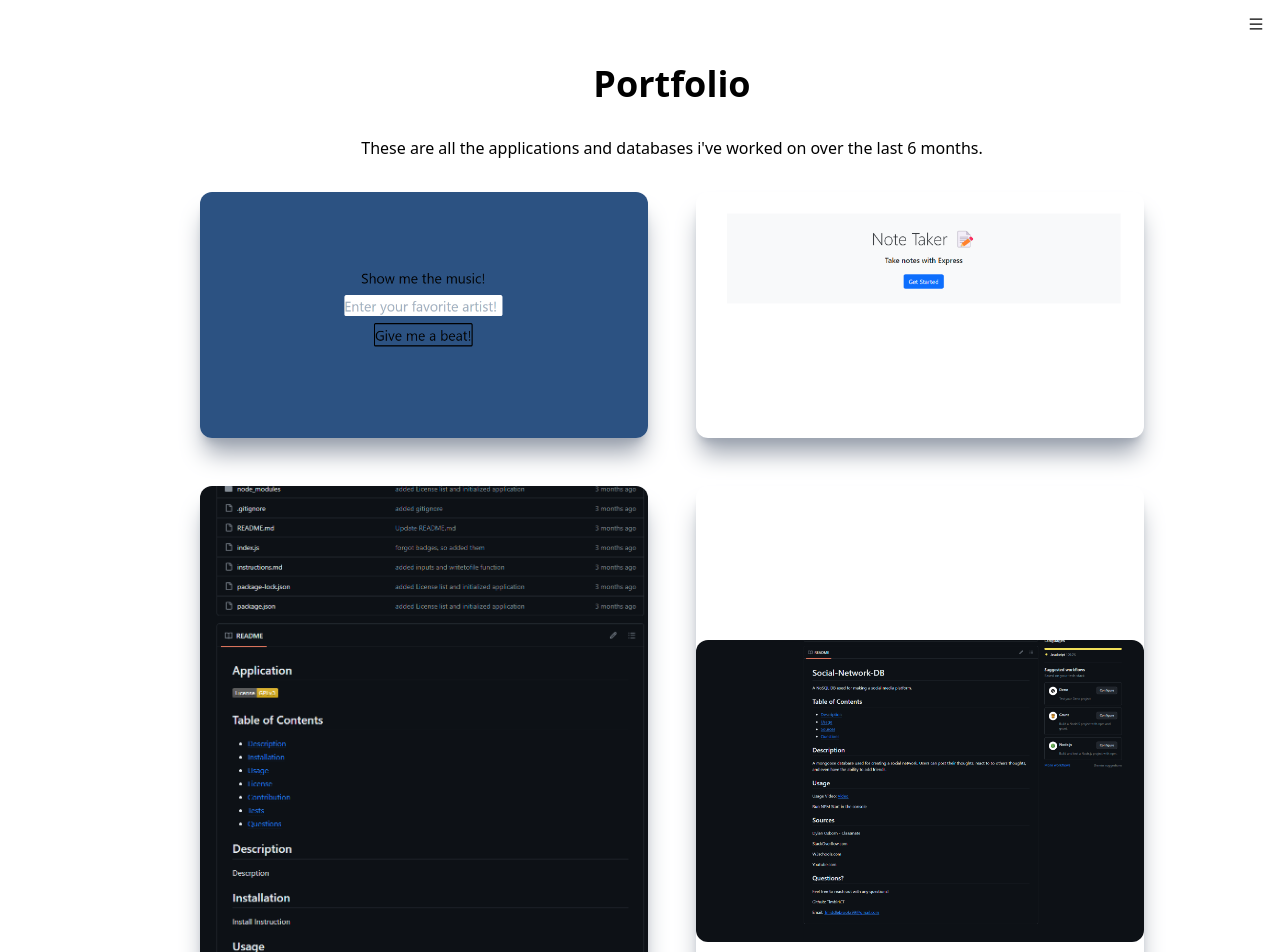
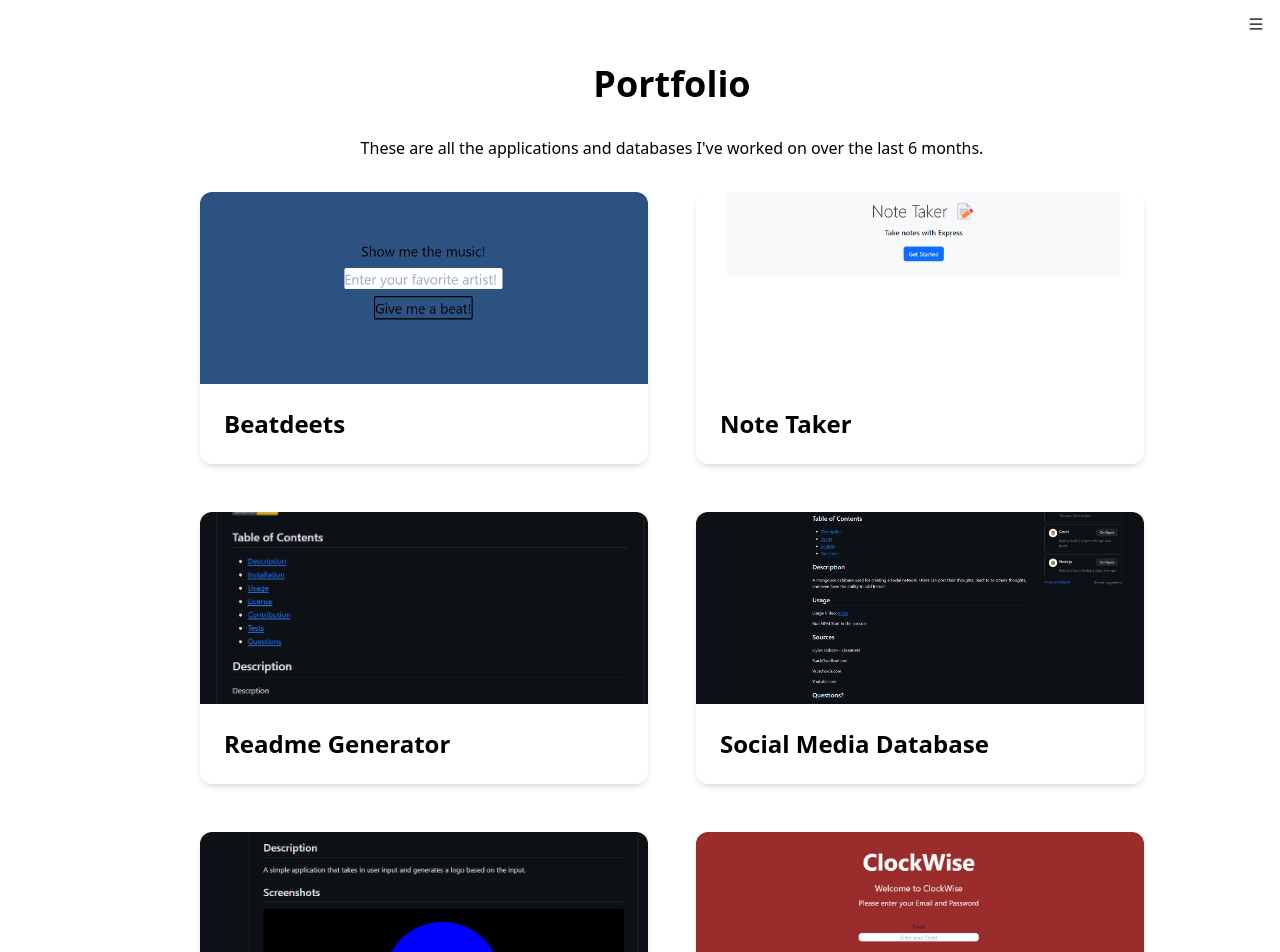
Before and after one commit to TimbirICT/Developer-Portfolio-React, a React (Vite) app in the folder Portfolio-React/: page /portfolio in a window 1280 px wide. Shown: the top 952 px of the page. Built offline with nearby package versions, Linux system fonts and the light colour scheme.

Commit message:
added final touches

```diff
--- a/Portfolio-React/src/pages/Portfolio.jsx
+++ b/Portfolio-React/src/pages/Portfolio.jsx
@@ -1,3 +1,4 @@
+
 import React from "react";
 import p1 from "../assets/img/p1.png";
 import p2 from "../assets/img/p2.png";
@@ -15,16 +16,15 @@ export default function Portfolio() {
       <div id='portfolio' className='max-w-[1040px] m-auto md:pl-20 p-4 py-16'>
         <h1 className="text-4xl font-bold text-center text-blue">Portfolio</h1>
         <p className="text-center py-8">
-          These are all the applications and databases i've worked on over the last
-          6 months.
+          These are all the applications and databases I've worked on over the last 6 months.
         </p>
         <div className="grid sm:grid-cols-2 gap-12">
-          <ProjectItem img={p1} title='Project 1' />
-          <ProjectItem img={p2} title='Project 2' />
-          <ProjectItem img={p3} title='Project 3' />
-          <ProjectItem img={p4} title='Project 4' />
-          <ProjectItem img={p5} title='Project 5' />
-          <ProjectItem img={p6} title='Project 6' />
+          <ProjectItem img={p1} title='Beatdeets' link='https://github.com/harmonyburke/beatdeets' />
+          <ProjectItem img={p2} title='Note Taker' link='https://github.com/TimbirICT/Notes-App' />
+          <ProjectItem img={p3} title='Readme Generator' link='https://github.com/TimbirICT/README-Generator' />
+          <ProjectItem img={p4} title='Social Media Database' link='https://github.com/TimbirICT/Social-Network-DB' />
+          <ProjectItem img={p5} title='Logo Generator' link='https://github.com/TimbirICT/Logo-Generator' />
+          <ProjectItem img={p6} title='ClockWise' link='https://github.com/TimbirICT/ClockWise?tab=readme-ov-file' />
         </div>
       </div>
     </div>
--- a/Portfolio-React/src/pages/ProjectItem.jsx
+++ b/Portfolio-React/src/pages/ProjectItem.jsx
@@ -1,20 +1,16 @@
-import React from 'react'
+// ProjectItem.js
 
-const ProjectItem = ({img, title}) => {
+import React from "react";
+
+export default function ProjectItem({ img, title, link }) {
   return (
-    <div className='relative flex items-center justify-center h-auto w-full shadow-xl shadow-gray-400 rounded-xl group hover:bg-gradient-to-r from gray-200 to-blue'>
-      <img src={img} alt='' className='rounded-xl group-hover:opacity-10' />
-      <div className='hidden group-hover:block absolute top-[50%] left-[50%] translate-x-[-50%] translate-y-[-50%]'>
-        <h3 className='text-2xl font-bold text-white tracking-wider text-center'>
-            {title}
-        </h3>
-        <p>Class Project</p>
-        <a href='/'/>
-            <p className='text-center p-3 rounded-lg bg-white text-gray-700 font-bold cursor-pointer text-lg'></p>
+    <a href={link} target="_blank" rel="noopener noreferrer">
+      <div className="max-w-md mx-auto bg-white rounded-xl shadow-md overflow-hidden md:max-w-2xl">
+        <img className="md:h-48 w-full object-cover" src={img} alt={title} />
+        <div className="p-6">
+          <h2 className="text-2xl font-bold text-blue">{title}</h2>
+        </div>
       </div>
-    </div>
-  )
+    </a>
+  );
 }
-
-
-export default ProjectItem
--- a/Portfolio-React/src/pages/Resume.jsx
+++ b/Portfolio-React/src/pages/Resume.jsx
@@ -9,6 +9,7 @@ const Resume = () => {
         <Navbar />
       </div>
       <div className='flex flex-col justify-center items-center'>
+      <h1 className="text-4xl font-bold text-center text-blue">Resume</h1>
         <img src={ResumePic} alt="Resume" />
       </div>
     </div>
```
